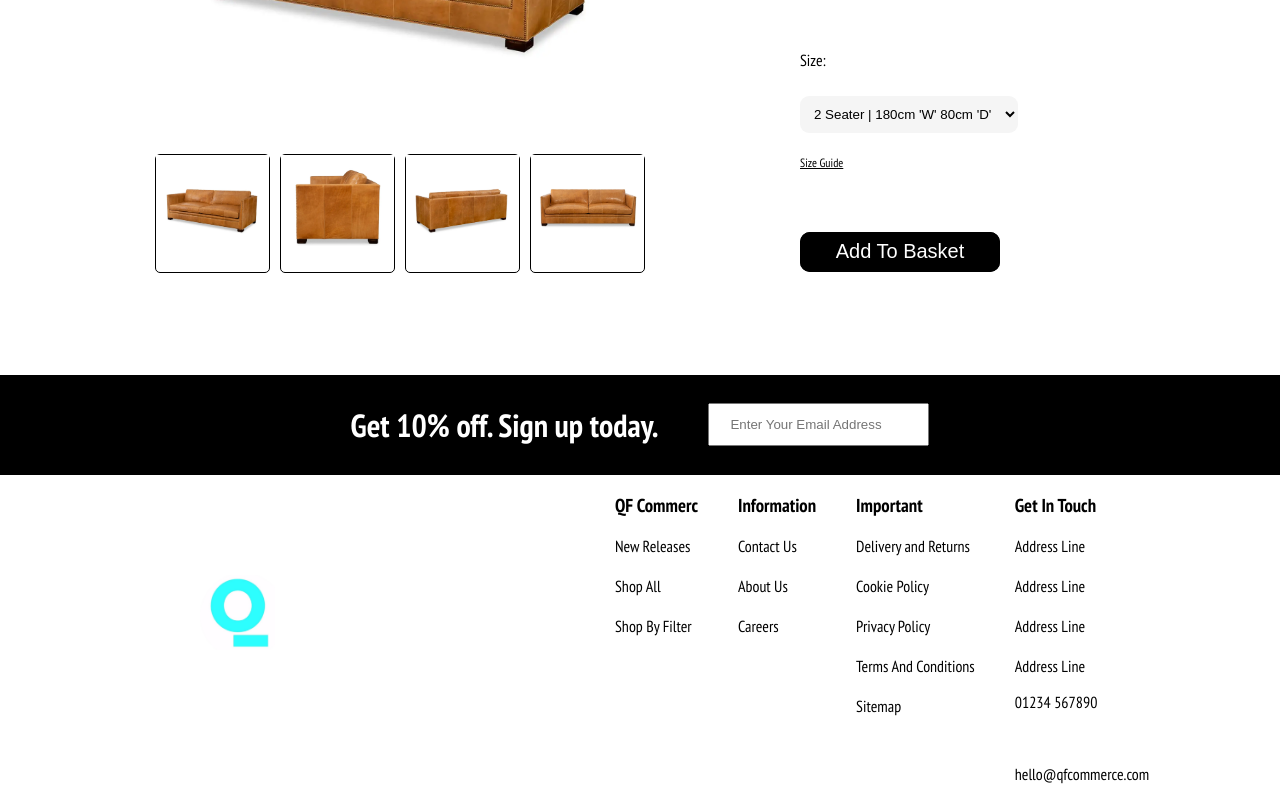
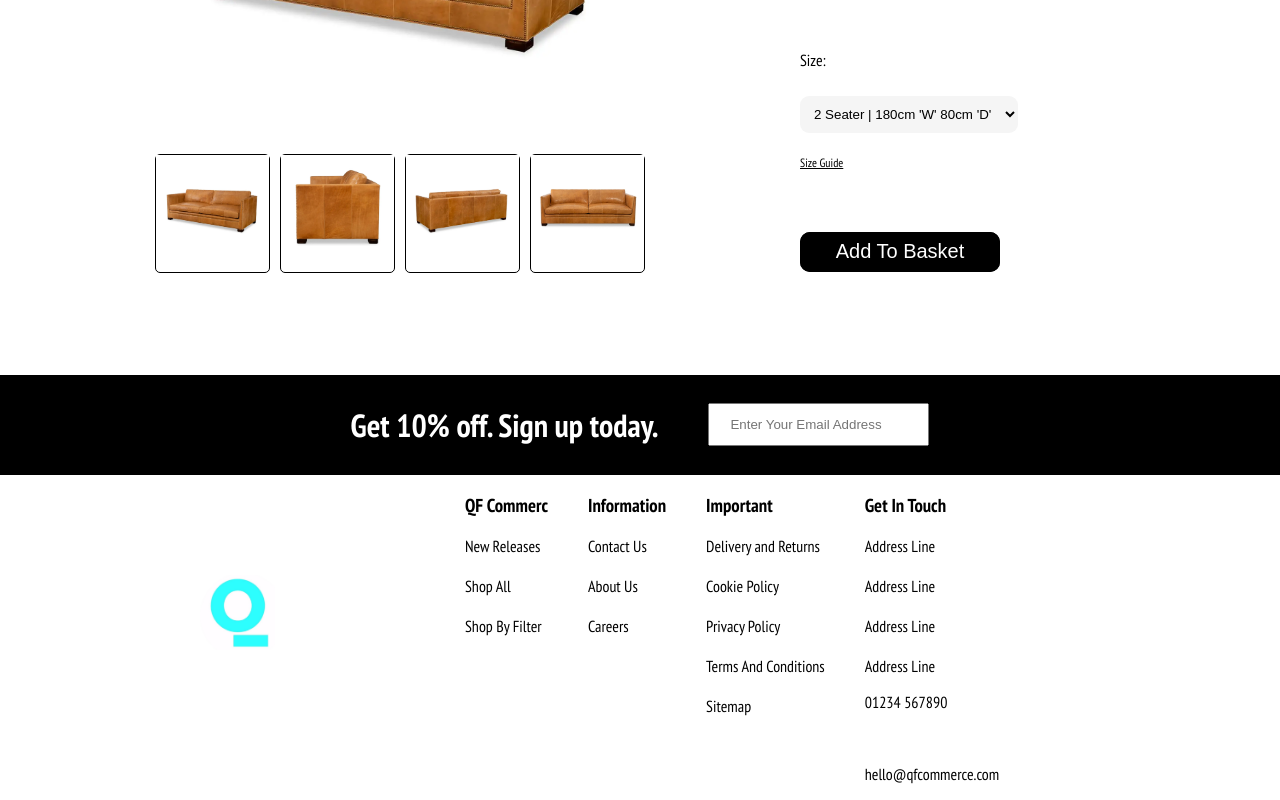
Before and after one commit to CollinsDrew/QF_Task, a React (Create React App) app in the folder qftask/: page / in a window 1280 px wide. Shown: the part 445-1245 px from the top of the page. Built offline with nearby package versions, Linux system fonts and the light colour scheme.

Commit message:
style change

```diff
--- a/qftask/src/Styles/Footer.css
+++ b/qftask/src/Styles/Footer.css
@@ -42,10 +42,10 @@
 
 .lists {
   display: flex;
-  justify-content: space-around;
+  justify-content: space-between;
   align-items: flex-start;
   padding-left: 100px;
-  margin-left: 200px;
+  margin-left: 50px;
 }
 
 .lists ul {
```
